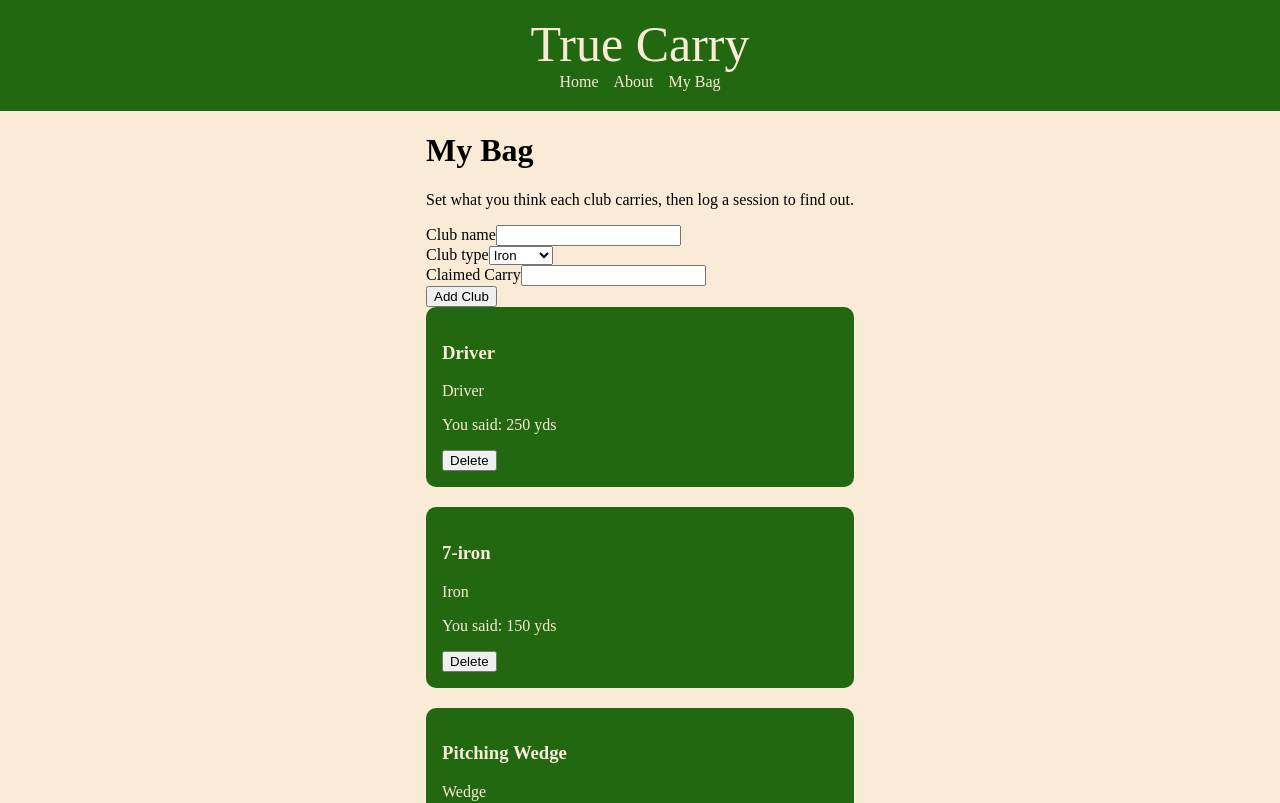
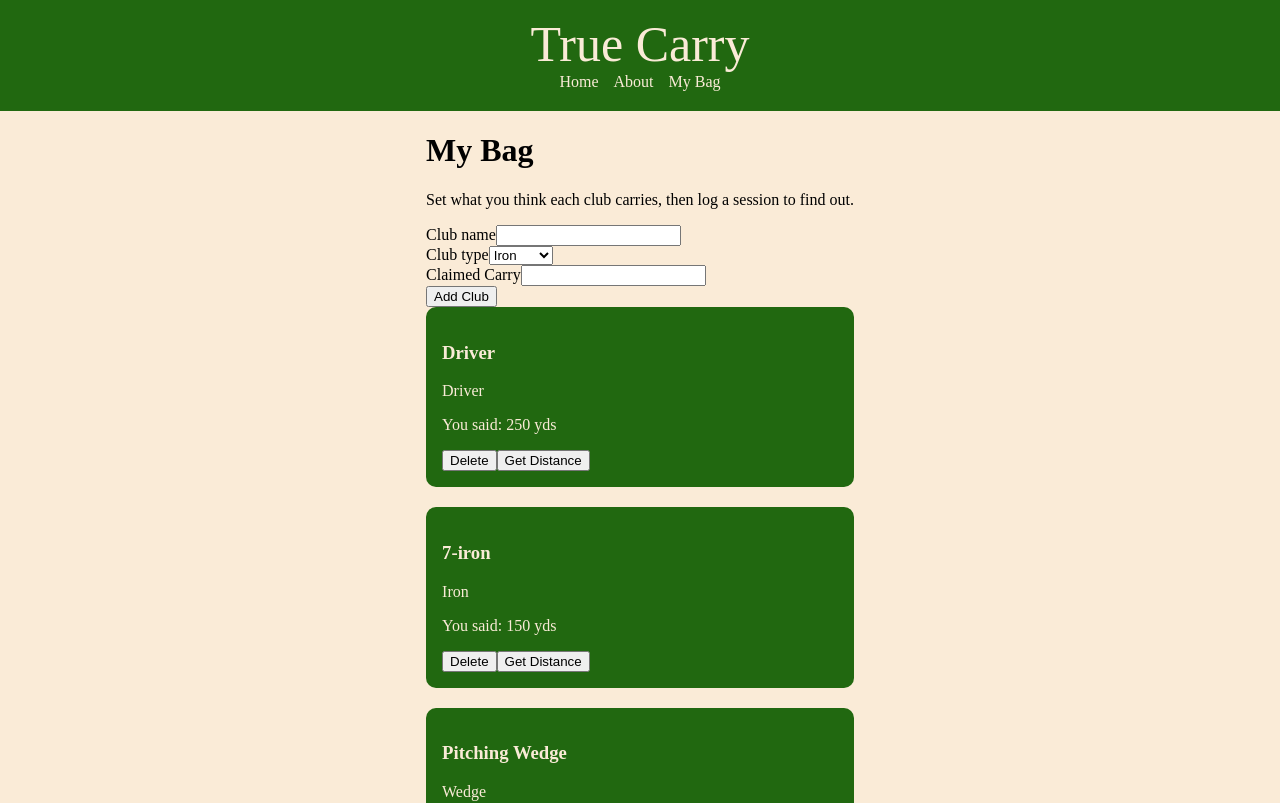
Before and after one commit to davidhalla10/unit-1-project-David-H, a React (Vite) app in the folder unit-1-project/: page /Bag in a window 1280 px wide. Shown: the top 803 px of the page. Built offline with nearby package versions, Linux system fonts and the light colour scheme.

Commit message:
Added navigation to log page with handlers

```diff
--- a/unit-1-project/src/App.jsx
+++ b/unit-1-project/src/App.jsx
@@ -15,7 +15,7 @@ function App() {
             <Route path="/" element={<HomePage />} />
             <Route path="/Bag" element={<BagPage />} />
             <Route path="/about" element={<AboutPage />} />
-            <Route path="/log" element={<LogPage />} />
+            <Route path="/log/:clubId" element={<LogPage />} />
         </Routes>
         <Footer />
       </div>
--- a/unit-1-project/src/components/ClubCard.jsx
+++ b/unit-1-project/src/components/ClubCard.jsx
@@ -1,6 +1,6 @@
 import React from "react";
 
-function ClubCard({ club, onDelete }) {
+function ClubCard({ club, onDelete, onLog }) {
     return(
         <>
         <li className="club-card">
@@ -8,6 +8,7 @@ function ClubCard({ club, onDelete }) {
             <p>{club.type}</p>
             <p>You said: {club.claimedYards} yds</p>
             <button onClick={() => onDelete(club.id)}>Delete</button>
+            <button onClick={() => onLog(club.id)}>Get Distance</button>
         </li>
 
         </>
--- a/unit-1-project/src/components/ClubList.jsx
+++ b/unit-1-project/src/components/ClubList.jsx
@@ -2,12 +2,12 @@ import React from "react";
 import ClubCard from "./ClubCard";
 
 
-function ClubList({ clubs, onDelete }) {
+function ClubList({ clubs, onDelete, onLog }) {
     return(
         <>
         <ul className="club-grid">
             {clubs.map((club) => (
-                <ClubCard key={club.id} club={club} onDelete={onDelete} />
+                <ClubCard key={club.id} club={club} onDelete={onDelete} onLog={onLog} />
             ))}
         </ul>
         </>
--- a/unit-1-project/src/components/pages/BagPage.jsx
+++ b/unit-1-project/src/components/pages/BagPage.jsx
@@ -2,6 +2,7 @@ import React from 'react';
 import ClubList from "../ClubList";
 import ClubForm from "../ClubForm";
 import { useState } from "react";
+import { useNavigate } from "react-router";
 
 const startingClubs = [
     { id: 1, name: "Driver", type: "Driver", claimedYards: 250},
@@ -12,7 +13,12 @@ const startingClubs = [
 
 function BagPage () {
 
+const navigate = useNavigate();
 const [clubs, setClubs] = useState(startingClubs);
+
+function log (id) {
+    navigate(`/log/${id}`);
+}
 
 function handleAdd (values) {
     const newClub = {
@@ -36,7 +42,7 @@ function handleDelete (id) {
             <h1>My Bag</h1>
             <p>Set what you think each club carries, then log a session to find out.</p>
             <ClubForm onAdd={handleAdd}/>
-            <ClubList clubs={clubs} onDelete={handleDelete}/>
+            <ClubList clubs={clubs} onDelete={handleDelete} onLog={log}/>
         </main>
 
         </>
```
